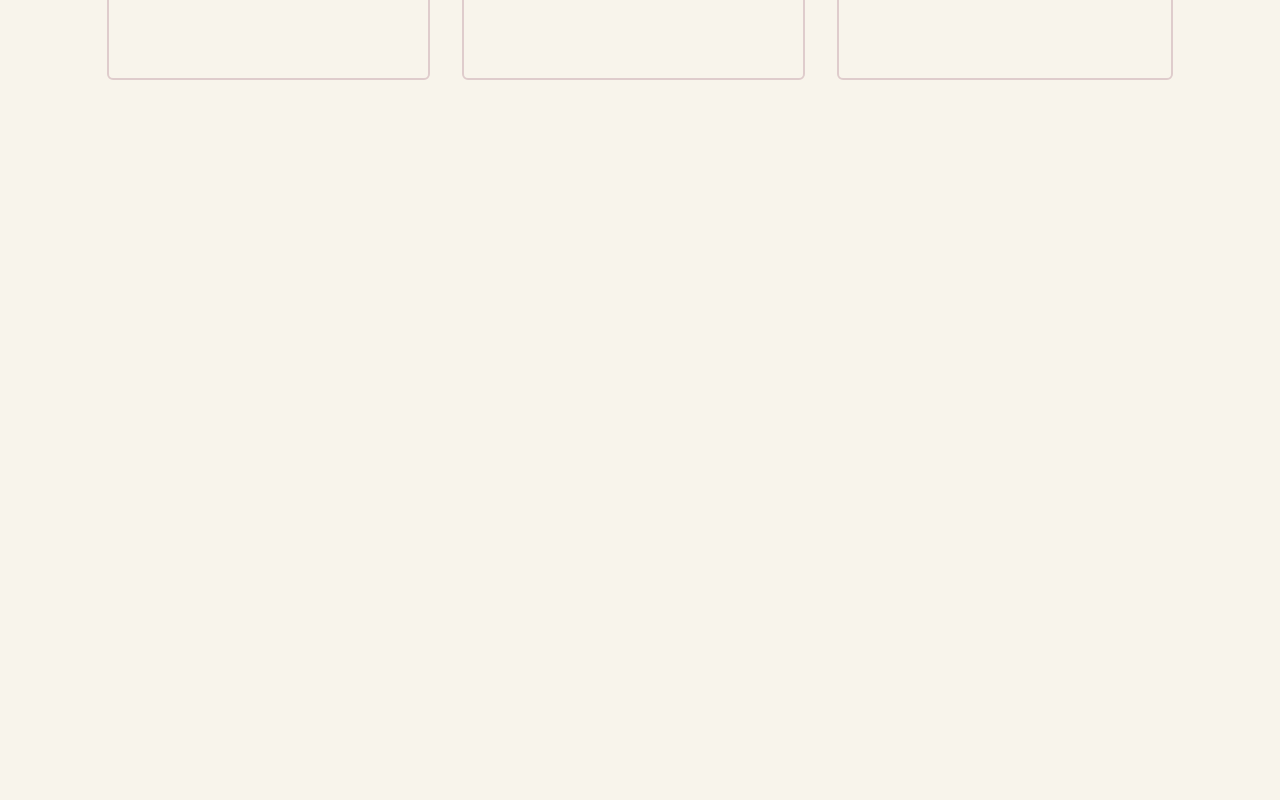
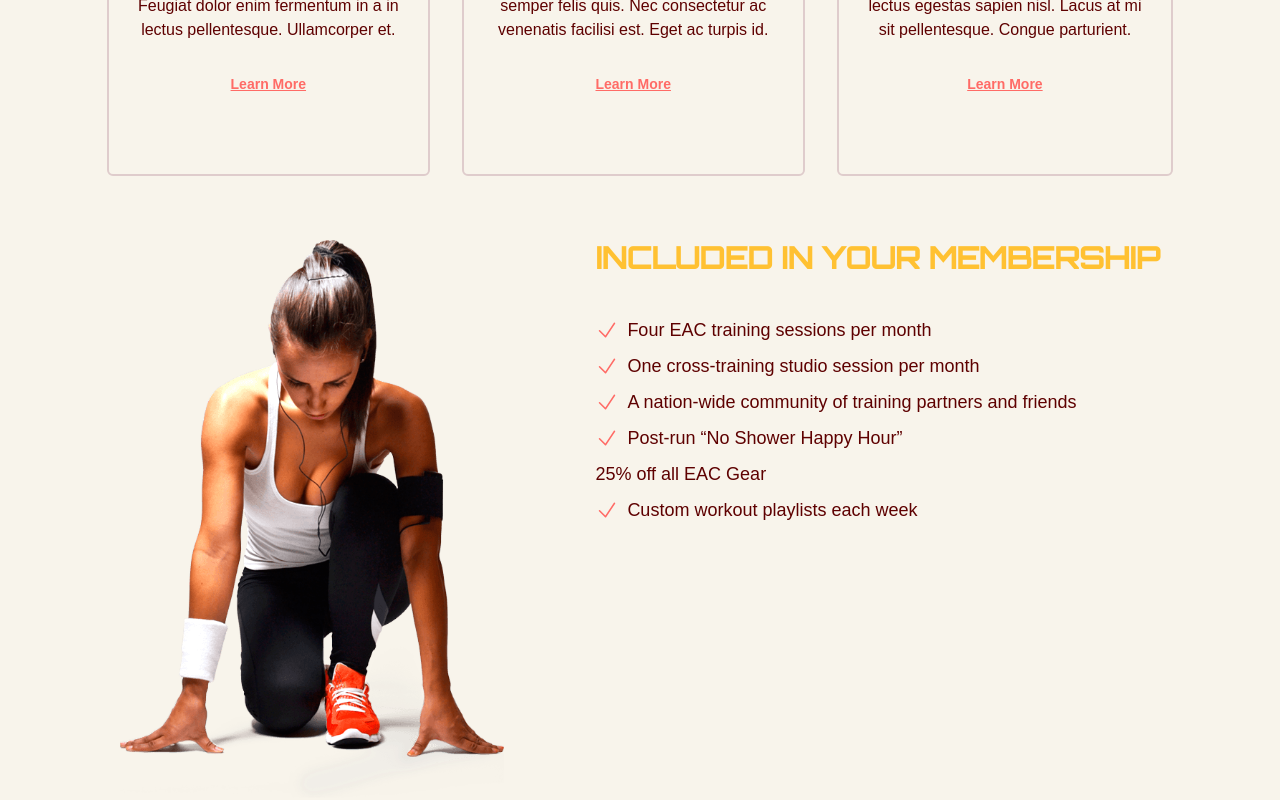
Before and after one commit to YuliiaMay/run-app-ts, a React (Vite) app: page / in a window 1280 px wide. Shown: the part 1508-2308 px from the top of the page. Before the commit the page ends 1744 px from the top, so only its background shows below. Built offline with nearby package versions, Linux system fonts and the light colour scheme; the HTML template or start-up script is replaced by a standard one; a web font is replaced by a local one.

Commit message:
ADD: membership container

```diff
--- a/src/components/Benefits/BenefitItem.tsx
+++ b/src/components/Benefits/BenefitItem.tsx
@@ -21,11 +21,11 @@ export const BenefitItem = ({icon, title, description, setSelectedPage}: Props)
             variants={childVariant}
             className="mt-5 rounded-md border-2 border-gray-100 px-5 py-16 text-center"
         >
-            <div className="mb-4 flex-col justify-center">
-                <div className="rounded-full border-2 border-gray-100 bg-primary-100 p-4">
+            <div className="mb-4 flex flex-col gap-8 items-center ">
+                <div className="rounded-full border-2 border-gray-100 bg-primary-100 p-4 ">
                     {icon}
                 </div>
-                <h3>{title}</h3>
+                <h3 className="font-bold" >{title}</h3>
                 <p>{description}</p>
                 <AnchorLink
                     className="text-sm font-bold text-primary-500 underline hover:text-secondary-500"
--- a/src/components/Benefits/Benefits.tsx
+++ b/src/components/Benefits/Benefits.tsx
@@ -7,6 +7,8 @@ import Title from "@/shared/Title";
 import { SelectedPage, BenefitType } from "@/shared/types";
 import { motion } from "framer-motion";
 import BenefitItem from "./BenefitItem";
+import Membership from "./Membership";
+
 
 const benefits: Array<BenefitType> = [
     {
@@ -81,6 +83,8 @@ export const Benefits = ({ setSelectedPage }: Props) => {
                     ))}
                 </motion.div>
 
+                <Membership/>
+
             </motion.div>
         </section>
     );
--- /dev/null
+++ b/src/components/Benefits/Membership.tsx
@@ -0,0 +1,56 @@
+import { motion } from "framer-motion";
+import MembershipGraphic from "@/assets/images/BenefitsPageGraphic.png"
+import Title from "@/shared/Title";
+import {
+    CheckIcon,
+} from "@heroicons/react/24/solid";
+
+
+export const Membership = () => {
+    return (
+        <motion.div
+            className="flex gap-16 justify-around my-16"
+            initial="hidden"
+            whileInView="visible"
+            viewport={{ once: true, amount: 0.5 }}
+            transition={{ duration: 0.5 }}
+            variants={{
+                hidden: { opacity: 0, x: -50 },
+                visible: { opacity: 1, x: 0 },
+            }}
+        >
+            <div>
+                <img className="max-w-sm" src={MembershipGraphic} alt="membership-graphic" />
+            </div>
+            <div>
+                <Title>Included in Your Membership</Title>
+                <ul className="mt-10 text-lg">
+                    <li className="flex gap-2 mb-2">
+                        <CheckIcon className="text-primary-500 w-6"/>
+                        Four EAC training sessions per month
+                    </li>
+                    <li className="flex gap-2 mb-2">
+                        <CheckIcon className="text-primary-500 w-6"/>
+                        One cross-training studio session per month
+                    </li>
+                    <li className="flex gap-2 mb-2">
+                        <CheckIcon className="text-primary-500 w-6"/>
+                        A nation-wide community of training partners and friends
+                    </li>
+                    <li className="flex gap-2 mb-2">
+                        <CheckIcon className="text-primary-500 w-6"/>
+                        Post-run “No Shower Happy Hour”</li>
+                    <li className="flex gap-2 mb-2">25% off all EAC Gear
+                    </li>
+                    <li className="flex gap-2">
+                        <CheckIcon className="text-primary-500 w-6"/>
+                        Custom workout playlists each week
+                    </li>
+                </ul>
+            </div>
+
+        </motion.div>
+    );
+}
+
+export default Membership;
```
Also changed, not shown: src/assets/images/BenefitsPageGraphic.png.
